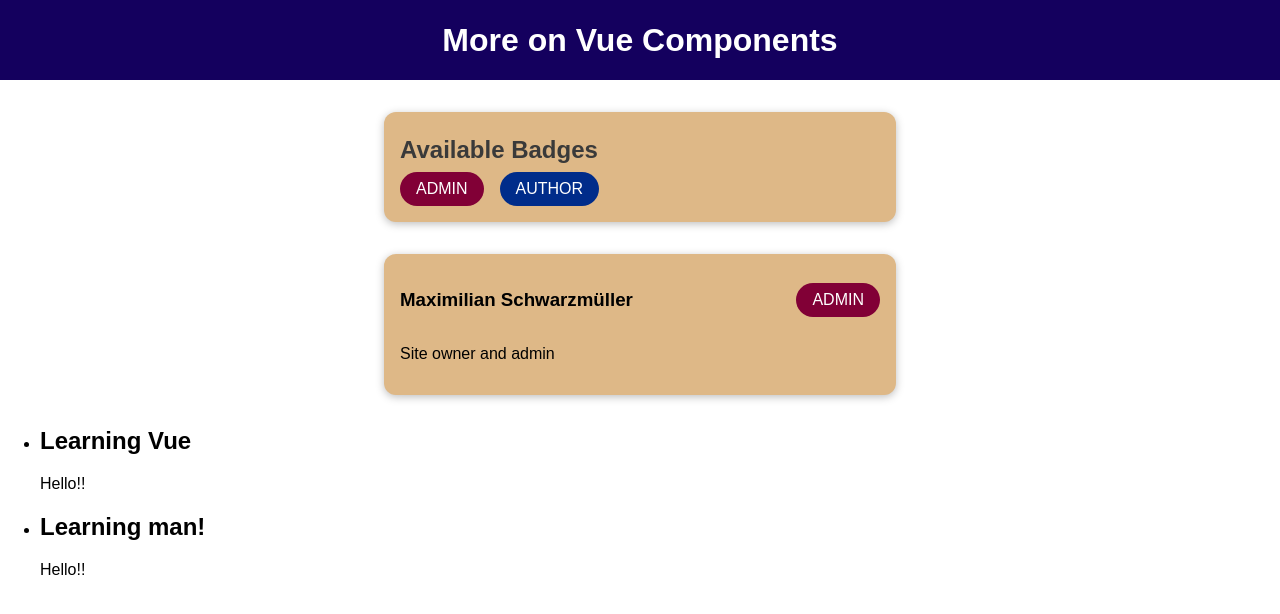
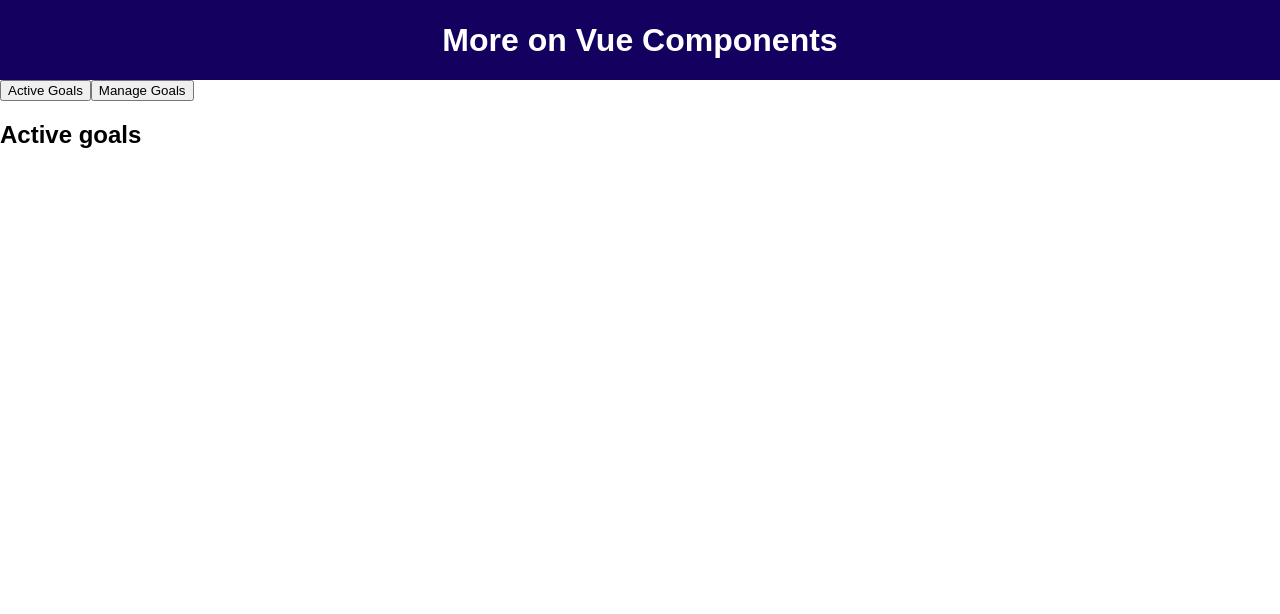
Before and after one commit to VarunPoloju/VueJs_Global-LocalComponents, a Vue app: page / in a window 1280 px wide. Shown: the top 614 px of the page. Built offline with nearby package versions, Linux system fonts and the light colour scheme.

Commit message:
dynamic components

```diff
--- a/src/App.vue
+++ b/src/App.vue
@@ -2,41 +2,40 @@
   <div>
     <the-header></the-header>
     <!-- <TheHeader/> -->
-    <badge-list></badge-list>
-    <user-info
-      :full-name="activeUser.name"
-      :info-text="activeUser.description"
-      :role="activeUser.role"
-    ></user-info>
+    <button @click="setSelectedComponent('active-goals')">Active Goals</button>
+    <button @click="setSelectedComponent('manage-goals')">Manage Goals</button>
 
-    <course-goals #default="slotProps">
-      <h2>{{ slotProps.item }}</h2>
-      <p>{{ slotProps["anotherProp"] }}</p>
-    </course-goals>
+    <!-- dynamic component below -->
+    <component :is="selectedComponent"> </component>
   </div>
 </template>
 
 <script>
 import TheHeader from "./components/TheHeader.vue";
-import UserInfo from "./components/UserInfo.vue";
-import BadgeList from "./components/BadgeList.vue";
-import CourseGoals from "./components/CourseGoals.vue";
+import ActiveGoals from "./components/ActiveGoals.vue";
+import ManageGoals from "./components/ManageGoals.vue";
 
 export default {
   components: {
     TheHeader,
-    UserInfo,
-    BadgeList,
-    CourseGoals,
+    ActiveGoals,
+    ManageGoals,
   },
   data() {
     return {
+      selectedComponent: "active-goals",
       activeUser: {
         name: "Maximilian Schwarzmüller",
         description: "Site owner and admin",
         role: "admin",
       },
     };
+  },
+
+  methods: {
+    setSelectedComponent(comp) {
+      this.selectedComponent = comp;
+    },
   },
 };
 </script>
--- /dev/null
+++ b/src/components/ActiveGoals.vue
@@ -0,0 +1,3 @@
+<template>
+  <h2>Active goals</h2>
+</template>
--- /dev/null
+++ b/src/components/ManageGoals.vue
@@ -0,0 +1,3 @@
+<template>
+  <h2>Manage Goals</h2>
+</template>
```
